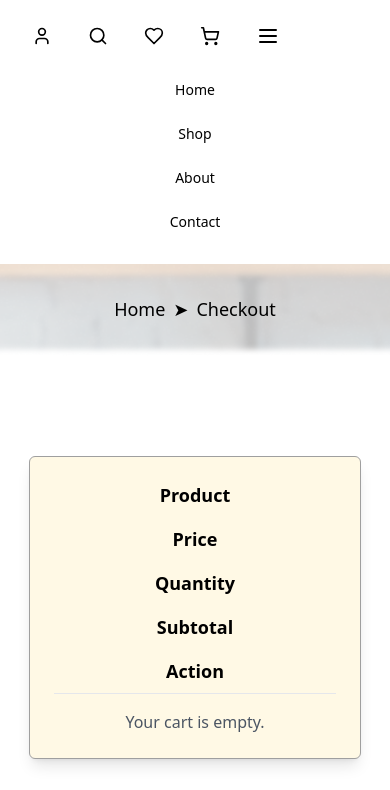
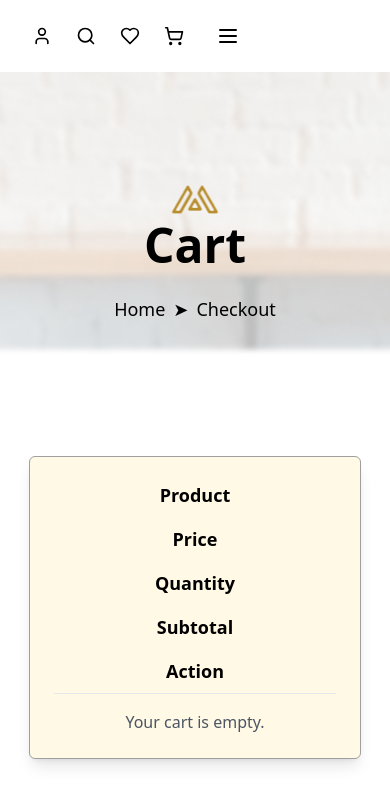
Before and after one commit to Hina-naureen/templete, a Next.js app: page /Cart in a window 390 px wide. Shown: the top 790 px of the page. Built offline with nearby package versions, Linux system fonts and the light colour scheme.

Commit message:
Update Navbar.tsx

```diff
--- a/src/app/Component/Navbar.tsx
+++ b/src/app/Component/Navbar.tsx
@@ -1,29 +1,35 @@
+"use client";
+import { useState } from 'react';
 import Link from 'next/link';
-import { Heart, Menu, Search, ShoppingCart, User } from 'lucide-react';
+import { Heart, Menu, Search, ShoppingCart, User, X } from 'lucide-react';
 
-export function NavBar({ bgColor = 'bg-[#FBEBB5]' }: { bgColor?: string }) {
+export function NavBar({ bgColor = 'bg-[#FBEBB5]' }) {
+  const [isMobileMenuOpen, setMobileMenuOpen] = useState(false);
+
   return (
-    <nav
-      className={`${bgColor} px-6 py-4 max-w-full mx-auto fixed top-0 left-0 w-full z-50`}
-    >
-      <div className="flex items-center justify-between">
-        {/* Desktop aur bade screens ke liye */}
-        <div className="hidden md:flex space-x-14 ml-20 items-center justify-center w-full">
+    <nav className={`${bgColor} px-6 py-4 max-w-full mx-auto fixed top-0 left-0 w-full z-50`}>
+      <div className="flex items-center justify-between w-full">
+        {/* لوگو اور نیویگیشن */}
+        <div className="hidden md:flex space-x-8 lg:space-x-14 ml-4 lg:ml-20 items-center justify-center w-full">
           <NavLinks />
         </div>
 
-        {/* Mobile View ke liye - Chote screens */}
-        <div className="flex mr-3 items-center space-x-5">
+        {/* موبائل ویو کے لیے آئیکنز اور مینو بٹن */}
+        <div className="flex items-center space-x-4 md:space-x-5">
           <NavIcons />
-          <button className="md:hidden p-2">
-            <Menu className="h-6 w-6" />
+          <button className="md:hidden p-2" onClick={() => setMobileMenuOpen(!isMobileMenuOpen)}>
+            {isMobileMenuOpen ? <X className="h-6 w-6" /> : <Menu className="h-6 w-6" />}
           </button>
         </div>
       </div>
 
-      {/* Mobile Menu */}
-      <div className="md:hidden overflow-hidden transition-all duration-300 ease-in-out">
-        <div className="pt-4 pb-2 space-y-2 text-center">
+      {/* موبائل مینو */}
+      <div
+        className={`md:hidden overflow-hidden transition-all duration-300 ease-in-out ${
+          isMobileMenuOpen ? 'max-h-screen' : 'max-h-0'
+        }`}
+      >
+        <div className="pt-4 pb-2 space-y-2 text-center flex flex-col items-center">
           <NavLinks mobile />
         </div>
       </div>
@@ -31,10 +37,10 @@ export function NavBar({ bgColor = 'bg-[#FBEBB5]' }: { bgColor?: string }) {
   );
 }
 
-function NavLinks({ mobile = false }: { mobile?: boolean }) {
+function NavLinks({ mobile = false }) {
   const linkClass = mobile
-    ? 'block py-2 text-sm font-medium text-black'
-    : 'text-sm font-medium text-center text-black';
+    ? 'block w-full py-2 text-sm font-medium text-black hover:text-white hover:bg-[#FF6F61] rounded-lg transition duration-300 ease-in-out text-center'
+    : 'text-sm font-medium text-black hover:text-white hover:bg-[#FF6F61] rounded-lg transition duration-300 ease-in-out px-4 py-2';
 
   return (
     <>
@@ -56,37 +62,31 @@ function NavLinks({ mobile = false }: { mobile?: boolean }) {
 
 function NavIcons() {
   return (
-    <>
+    <div className="flex space-x-2 md:space-x-3">
       <Link href="/account">
-        <button className="p-2 text-black">
+        <button className="p-2 text-black hover:text-white hover:bg-[#FF6F61] rounded-full transition duration-300 ease-in-out">
           <User className="h-5 w-5" />
           <span className="sr-only">Account</span>
         </button>
       </Link>
-
-      {/* Redirect Search Icon to Cards Page */}
       <Link href="/Cards">
-        <button className="p-2 text-black">
+        <button className="p-2 text-black hover:text-white hover:bg-[#FF6F61] rounded-full transition duration-300 ease-in-out">
           <Search className="h-5 w-5" />
           <span className="sr-only">Search</span>
         </button>
       </Link>
-
-      {/* Redirect Wishlist Icon to Wishlist Page */}
       <Link href="/wishlist">
-        <button className="p-2 text-black">
+        <button className="p-2 text-black hover:text-white hover:bg-[#FF6F61] rounded-full transition duration-300 ease-in-out">
           <Heart className="h-5 w-5" />
           <span className="sr-only">Wishlist</span>
         </button>
       </Link>
-
       <Link href="/Cart">
-        <button className="p-2 text-black">
+        <button className="p-2 text-black hover:text-white hover:bg-[#FF6F61] rounded-full transition duration-300 ease-in-out">
           <ShoppingCart className="h-5 w-5" />
           <span className="sr-only">Cart</span>
         </button>
       </Link>
-
-    </>
+    </div>
   );
 }
```
